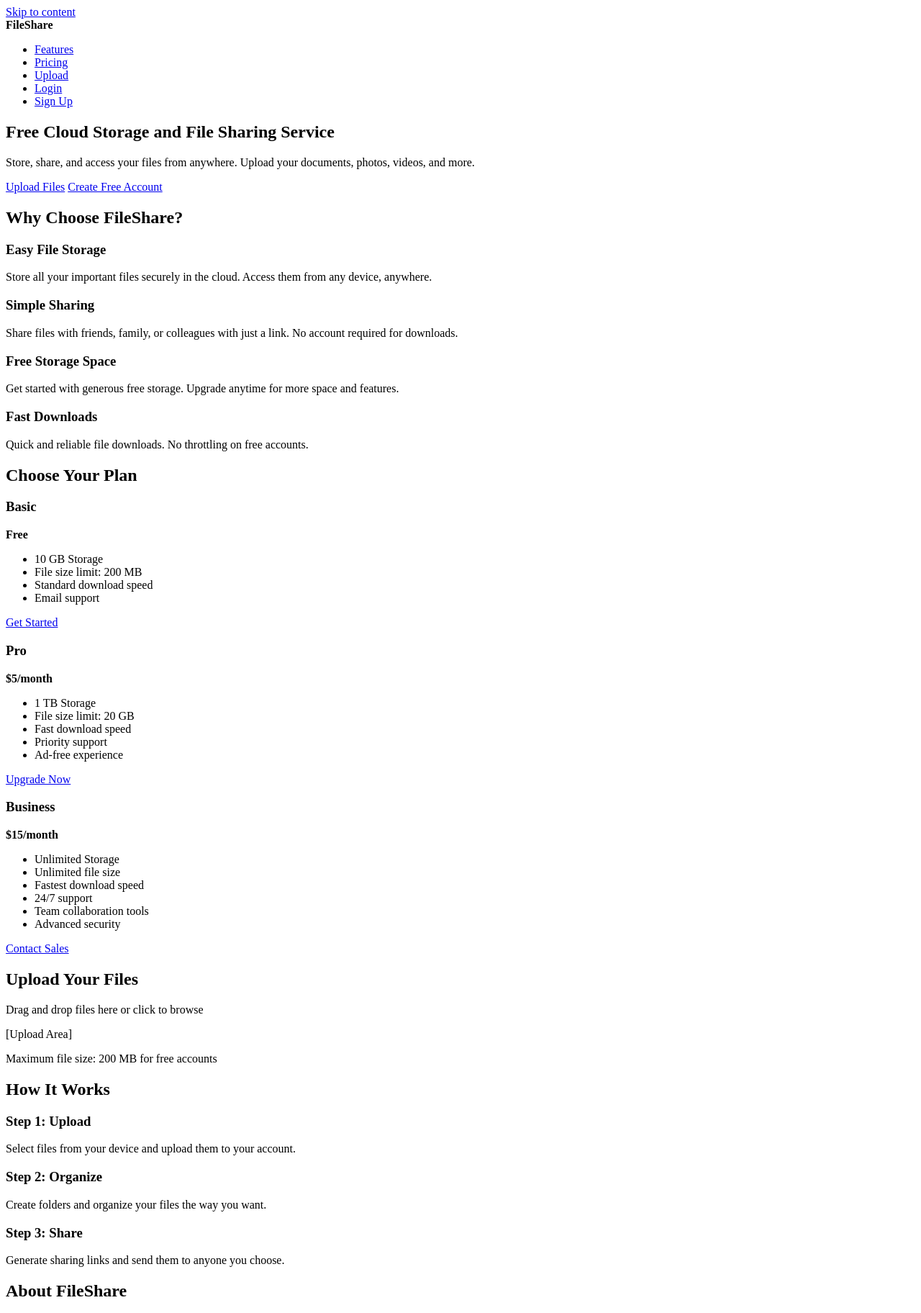
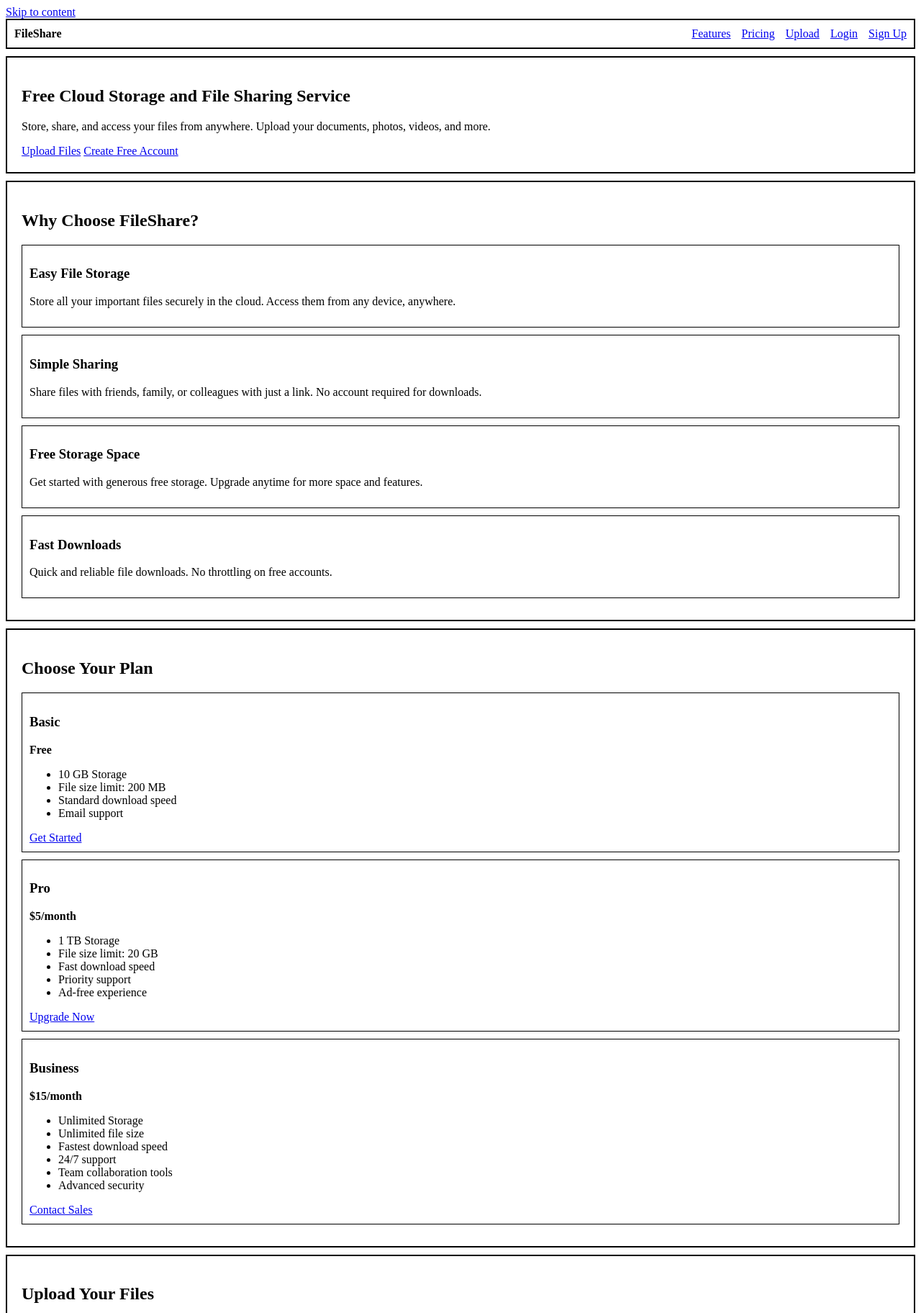
Before and after one commit to TTVIKK2527/html5, a plain HTML site: page index.html in a window 1280 px wide. Shown: the top 1824 px of the page at 72% size. Drawn offline with Linux system fonts and the light colour scheme.

Commit message:
Add borders to sections and horizontal top navigation bar

```diff
--- a/index.html
+++ b/index.html
@@ -8,12 +8,12 @@
 <body>
     <a href="#main">Skip to content</a>
 
-    <header>
+    <header style="border: 2px solid black; padding: 10px; display: flex; justify-content: space-between; align-items: center; flex-wrap: wrap;">
         <div>
             <strong>FileShare</strong>
         </div>
         <nav>
-            <ul>
+            <ul style="list-style: none; display: flex; gap: 15px; margin: 0; padding: 0; flex-wrap: wrap;">
                 <li><a href="#features">Features</a></li>
                 <li><a href="#pricing">Pricing</a></li>
                 <li><a href="#upload">Upload</a></li>
@@ -24,7 +24,7 @@
     </header>
 
     <main id="main">
-        <section>
+        <section style="border: 2px solid black; padding: 20px; margin: 10px 0;">
             <h1>Free Cloud Storage and File Sharing Service</h1>
             <p>Store, share, and access your files from anywhere. Upload your documents, photos, videos, and more.</p>
             <div>
@@ -33,29 +33,29 @@
             </div>
         </section>
 
-        <section id="features">
+        <section id="features" style="border: 2px solid black; padding: 20px; margin: 10px 0;">
             <h2>Why Choose FileShare?</h2>
-            <article>
+            <article style="border: 1px solid black; padding: 10px; margin: 10px 0;">
                 <h3>Easy File Storage</h3>
                 <p>Store all your important files securely in the cloud. Access them from any device, anywhere.</p>
             </article>
-            <article>
+            <article style="border: 1px solid black; padding: 10px; margin: 10px 0;">
                 <h3>Simple Sharing</h3>
                 <p>Share files with friends, family, or colleagues with just a link. No account required for downloads.</p>
             </article>
-            <article>
+            <article style="border: 1px solid black; padding: 10px; margin: 10px 0;">
                 <h3>Free Storage Space</h3>
                 <p>Get started with generous free storage. Upgrade anytime for more space and features.</p>
             </article>
-            <article>
+            <article style="border: 1px solid black; padding: 10px; margin: 10px 0;">
                 <h3>Fast Downloads</h3>
                 <p>Quick and reliable file downloads. No throttling on free accounts.</p>
             </article>
         </section>
 
-        <section id="pricing">
+        <section id="pricing" style="border: 2px solid black; padding: 20px; margin: 10px 0;">
             <h2>Choose Your Plan</h2>
-            <article>
+            <article style="border: 1px solid black; padding: 10px; margin: 10px 0;">
                 <h3>Basic</h3>
                 <p><strong>Free</strong></p>
                 <ul>
@@ -66,7 +66,7 @@
                 </ul>
                 <a href="#signup">Get Started</a>
             </article>
-            <article>
+            <article style="border: 1px solid black; padding: 10px; margin: 10px 0;">
                 <h3>Pro</h3>
                 <p><strong>$5/month</strong></p>
                 <ul>
@@ -78,7 +78,7 @@
                 </ul>
                 <a href="#signup">Upgrade Now</a>
             </article>
-            <article>
+            <article style="border: 1px solid black; padding: 10px; margin: 10px 0;">
                 <h3>Business</h3>
                 <p><strong>$15/month</strong></p>
                 <ul>
@@ -93,34 +93,34 @@
             </article>
         </section>
 
-        <section id="upload">
+        <section id="upload" style="border: 2px solid black; padding: 20px; margin: 10px 0;">
             <h2>Upload Your Files</h2>
-            <article>
+            <article style="border: 1px solid black; padding: 10px; margin: 10px 0;">
                 <p>Drag and drop files here or click to browse</p>
                 <p>[Upload Area]</p>
                 <p>Maximum file size: 200 MB for free accounts</p>
             </article>
         </section>
 
-        <section>
+        <section style="border: 2px solid black; padding: 20px; margin: 10px 0;">
             <h2>How It Works</h2>
-            <article>
+            <article style="border: 1px solid black; padding: 10px; margin: 10px 0;">
                 <h3>Step 1: Upload</h3>
                 <p>Select files from your device and upload them to your account.</p>
             </article>
-            <article>
+            <article style="border: 1px solid black; padding: 10px; margin: 10px 0;">
                 <h3>Step 2: Organize</h3>
                 <p>Create folders and organize your files the way you want.</p>
             </article>
-            <article>
+            <article style="border: 1px solid black; padding: 10px; margin: 10px 0;">
                 <h3>Step 3: Share</h3>
                 <p>Generate sharing links and send them to anyone you choose.</p>
             </article>
         </section>
     </main>
 
-    <footer>
-        <section>
+    <footer style="border: 2px solid black; padding: 20px; margin: 10px 0;">
+        <section style="border: 1px solid black; padding: 10px; margin: 10px 0;">
             <h2>About FileShare</h2>
             <nav>
                 <ul>
@@ -131,7 +131,7 @@
                 </ul>
             </nav>
         </section>
-        <section>
+        <section style="border: 1px solid black; padding: 10px; margin: 10px 0;">
             <h2>Support</h2>
             <nav>
                 <ul>
@@ -142,7 +142,7 @@
                 </ul>
             </nav>
         </section>
-        <section>
+        <section style="border: 1px solid black; padding: 10px; margin: 10px 0;">
             <h2>Connect</h2>
             <nav>
                 <ul>
```
